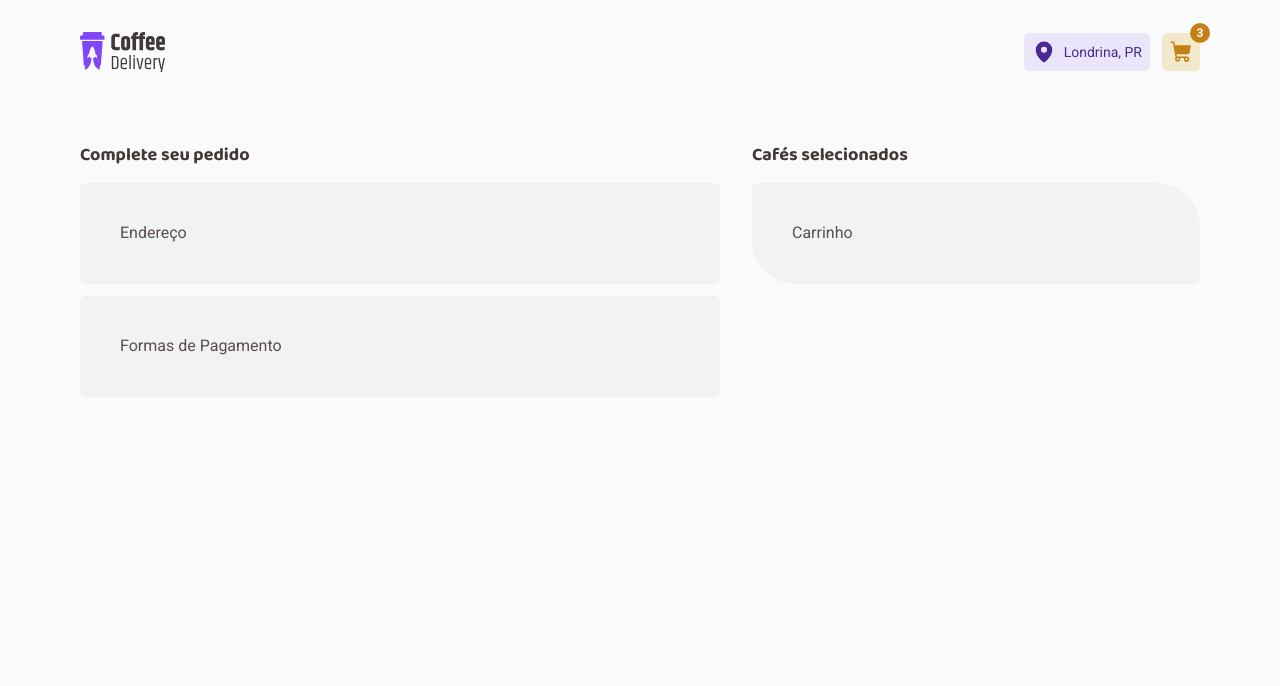
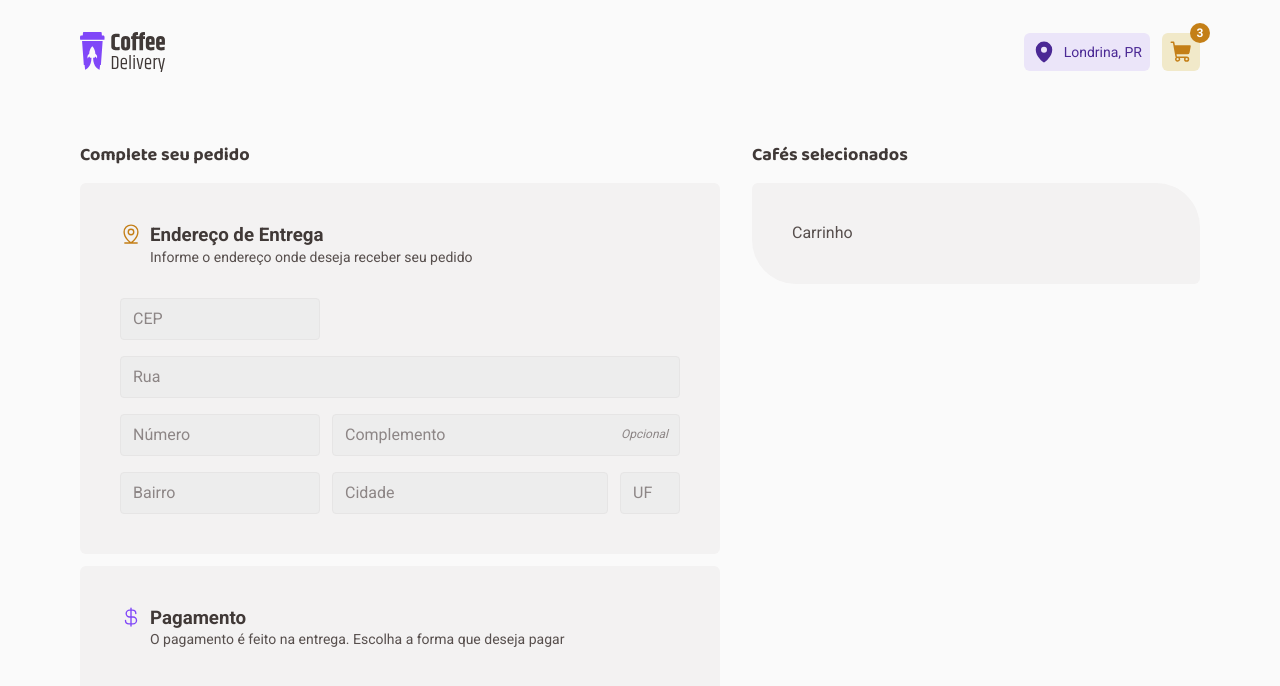
Before and after one commit to gabrielpapke/coffee-delivery-shop-challenge, a React (Vite) app: page /checkout in a window 1280 px wide. Shown: the top 686 px of the page. Built offline with nearby package versions, Linux system fonts and the light colour scheme.

Commit message:
feat: address component style

```diff
--- /dev/null
+++ b/src/components/Input/index.tsx
@@ -0,0 +1,15 @@
+import { InputHTMLAttributes } from 'react'
+import { InputContainer } from './styles'
+
+export function Input({
+  required,
+  ...props
+}: InputHTMLAttributes<HTMLInputElement>) {
+  return (
+    <InputContainer className={!required ? 'isOptional' : ''}>
+      <input type="text" required={required} {...props} />
+
+      <small>{!required && <>Opcional</>}</small>
+    </InputContainer>
+  )
+}
--- /dev/null
+++ b/src/components/Input/styles.ts
@@ -0,0 +1,34 @@
+import styled from 'styled-components'
+
+export const InputContainer = styled.div`
+  input {
+    height: 42px;
+    padding: 0.75rem;
+    background-color: ${(props) => props.theme['base-input']};
+    border-color: ${(props) => props.theme['base-button']};
+    border-style: solid;
+    border-width: 1px;
+    border-radius: 4px;
+    width: 100%;
+  }
+
+  &.isOptional {
+    position: relative;
+
+    small {
+      position: absolute;
+      right: 0.75rem;
+      top: 50%;
+      color: ${(props) => props.theme['base-label']};
+      font-size: 0.75rem;
+      font-style: italic;
+      display: block;
+      transform: translateY(-50%);
+    }
+
+    input:not(:placeholder-shown) + small,
+    input:focus + small {
+      display: none;
+    }
+  }
+`
--- a/src/pages/Checkout/components/AddressForm/index.tsx
+++ b/src/pages/Checkout/components/AddressForm/index.tsx
@@ -1,5 +1,32 @@
+import { MapPinLine } from '@phosphor-icons/react'
 import { AddressFormContainer } from './styles'
+import { useTheme } from 'styled-components'
+import { Input } from '../../../../components/Input'
 
 export function AddressForm() {
-  return <AddressFormContainer>Endereço</AddressFormContainer>
+  const theme = useTheme()
+
+  return (
+    <AddressFormContainer>
+      <header>
+        <MapPinLine size={22} weight="regular" color={theme?.['yellow-dark']} />
+
+        <div>
+          <h3>Endereço de Entrega</h3>
+
+          <p>Informe o endereço onde deseja receber seu pedido</p>
+        </div>
+      </header>
+
+      <fieldset>
+        <Input type="text" placeholder="CEP" required />
+        <Input type="text" placeholder="Rua" required />
+        <Input type="text" placeholder="Número" required />
+        <Input type="text" placeholder="Complemento" />
+        <Input type="text" placeholder="Bairro" required />
+        <Input type="text" placeholder="Cidade" required />
+        <Input type="text" placeholder="UF" required />
+      </fieldset>
+    </AddressFormContainer>
+  )
 }
--- a/src/pages/Checkout/components/AddressForm/styles.ts
+++ b/src/pages/Checkout/components/AddressForm/styles.ts
@@ -1,4 +1,34 @@
 import styled from 'styled-components'
 import { Card } from '../../styles'
 
-export const AddressFormContainer = styled(Card)``
+export const AddressFormContainer = styled(Card)`
+  fieldset {
+    border: 0;
+    display: grid;
+    grid-template-columns: 200px 1fr 60px;
+    grid-column-gap: 0.75rem;
+    grid-row-gap: 1rem;
+  }
+
+  :nth-child(1) {
+    grid-area: 1 / 1 / 2 / 2;
+  }
+  :nth-child(2) {
+    grid-area: 2 / 1 / 3 / 4;
+  }
+  :nth-child(3) {
+    grid-area: 3 / 1 / 4 / 2;
+  }
+  :nth-child(4) {
+    grid-area: 3 / 2 / 4 / 4;
+  }
+  :nth-child(5) {
+    grid-area: 4 / 1 / 5 / 2;
+  }
+  :nth-child(6) {
+    grid-area: 4 / 2 / 5 / 3;
+  }
+  :nth-child(7) {
+    grid-area: 4 / 3 / 5 / 4;
+  }
+`
--- a/src/pages/Checkout/components/PaymentMethod/index.tsx
+++ b/src/pages/Checkout/components/PaymentMethod/index.tsx
@@ -1,5 +1,23 @@
+import { CurrencyDollar } from '@phosphor-icons/react'
 import { PaymentMethodContainer } from './styles'
+import { useTheme } from 'styled-components'
 
 export function PaymentMethod() {
-  return <PaymentMethodContainer>Formas de Pagamento</PaymentMethodContainer>
+  const theme = useTheme()
+
+  return (
+    <PaymentMethodContainer>
+      <header>
+        <CurrencyDollar size={22} weight="regular" color={theme?.purple} />
+
+        <div>
+          <h3>Pagamento</h3>
+
+          <p>
+            O pagamento é feito na entrega. Escolha a forma que deseja pagar
+          </p>
+        </div>
+      </header>
+    </PaymentMethodContainer>
+  )
 }
--- a/src/pages/Checkout/index.tsx
+++ b/src/pages/Checkout/index.tsx
@@ -5,21 +5,27 @@ import { PaymentMethod } from './components/PaymentMethod'
 import { CheckoutLayout } from './styles'
 
 export function Checkout() {
+  function handleSubmit() {
+    return console.log('submit')
+  }
+
   return (
     <CheckoutLayout>
+      <form onSubmit={handleSubmit}>
         <div>
           <h2>Complete seu pedido</h2>
 
-        <AddressForm className="card" />
+          <AddressForm />
 
-        <PaymentMethod className="card" />
+          <PaymentMethod />
         </div>
 
         <div>
           <h2>Cafés selecionados</h2>
 
-        <Cart className="card" />
+          <Cart />
         </div>
+      </form>
     </CheckoutLayout>
   )
 }
--- a/src/pages/Checkout/styles.ts
+++ b/src/pages/Checkout/styles.ts
@@ -2,10 +2,12 @@ import styled from 'styled-components'
 import { Container } from '../../styles/styles'
 
 export const CheckoutLayout = styled(Container)`
-  display: grid;
-  grid-template-columns: 1fr 448px;
-  gap: 2rem;
-  padding-top: 2.5rem;
+  form {
+    display: grid;
+    grid-template-columns: 1fr 448px;
+    gap: 2rem;
+    padding-top: 2.5rem;
+  }
 
   h2 {
     font-family: 'Baloo 2', cursive;
@@ -39,4 +41,20 @@ export const Card = styled.div`
   & ~ div {
     margin-top: 0.75rem;
   }
+
+  header {
+    display: flex;
+    gap: 0.5rem;
+    align-items: flex-start;
+    padding-bottom: 2rem;
+
+    h3 {
+      font-weight: 700;
+      color: ${(props) => props.theme['base-subtitle']};
+    }
+
+    p {
+      font-size: 0.875rem;
+    }
+  }
 `
--- a/src/styles/global.ts
+++ b/src/styles/global.ts
@@ -12,7 +12,7 @@ export const GlobalStyle = createGlobalStyle`
 
   :focus {
     outline: transparent;
-    box-shadow: 0 0 0 2px #777;
+    box-shadow: 0 0 0 2px ${(props) => props.theme['yellow-dark']};
   }
 
   body {
@@ -29,5 +29,14 @@ export const GlobalStyle = createGlobalStyle`
     font-family: "Roboto", sans-serif;
     font-weight: 400;
     font-size: 1rem;
+    color: ${(props) => props.theme['base-text']};
+  }
+
+  input,
+  textarea,
+  select {
+    &::placeholder {
+      color: ${(props) => props.theme['base-label']};
+    }
   }
 `
```
Lines whose indentation alone changed are shown as unchanged.
